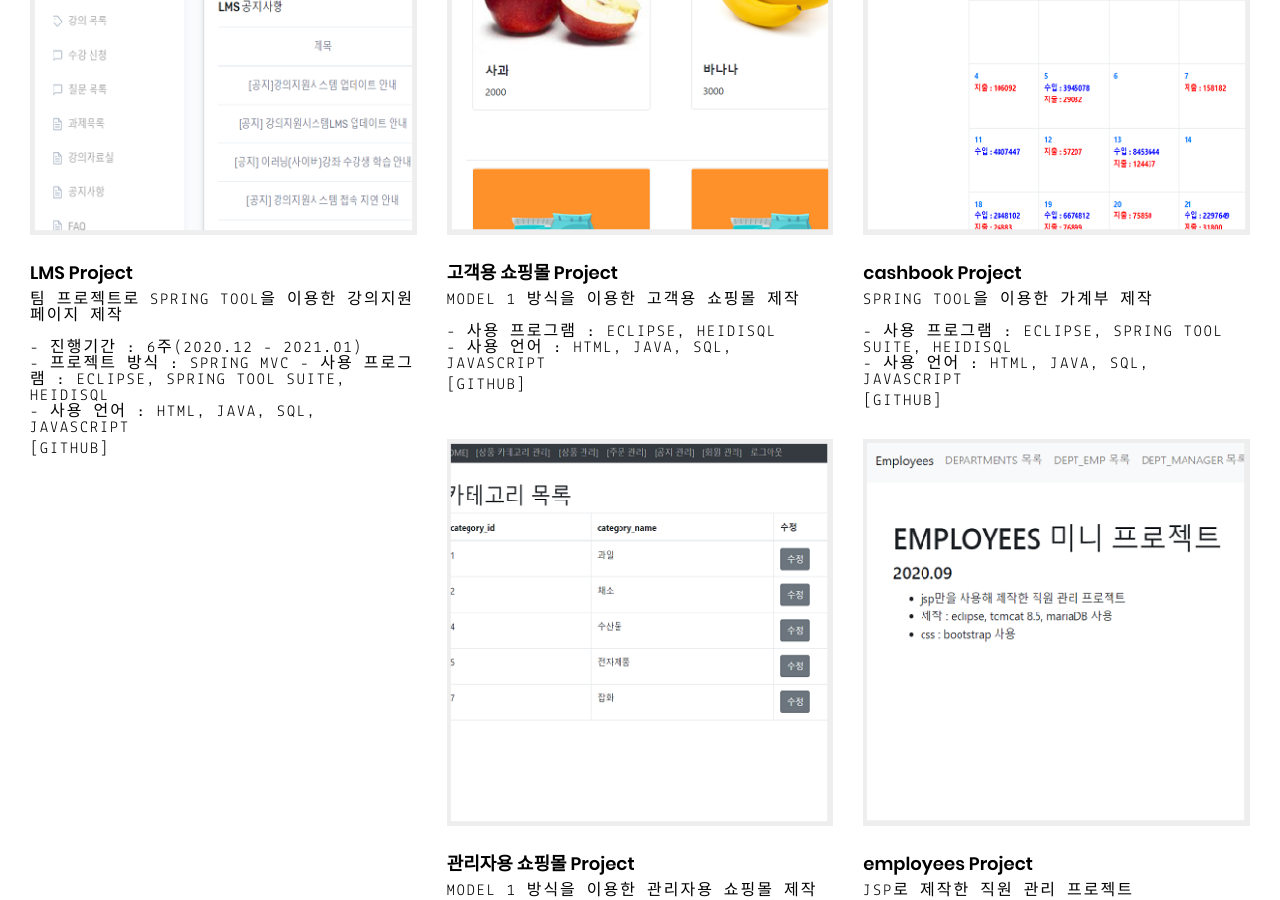
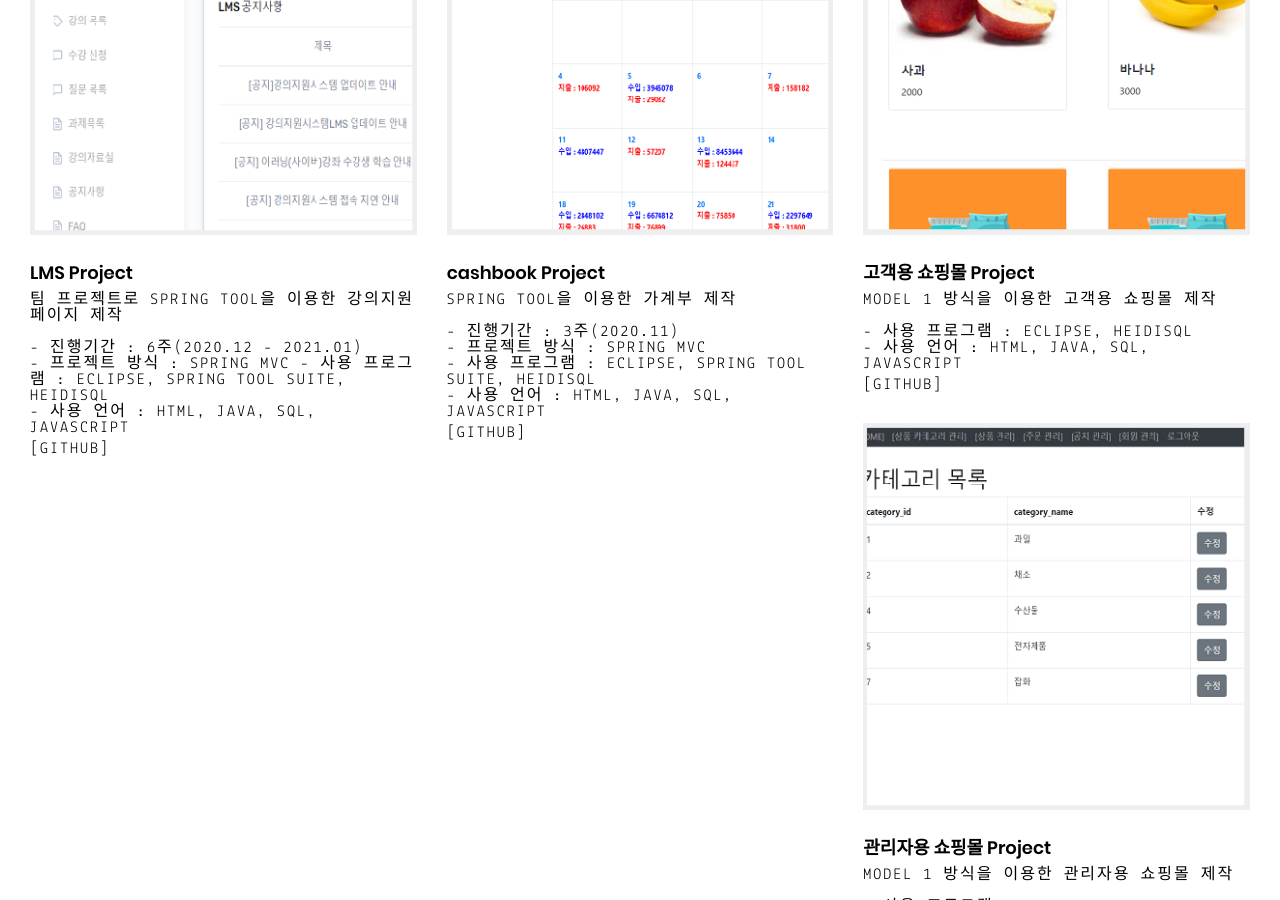
Before and after one commit to heairin1008/heairin1008.github.io, a Jekyll site: the page built from index.html, in a window 1280 px wide and 900 px high, scrolled down 1095 px. Built offline with Jekyll 4.4.1, drawn with Linux system fonts in a browser that asks for light colours.

Commit message:
Update and rename 2017-04-04-greenpineapple.md to 2017-04-02-greenpineapple.md

```diff
--- a/_posts/projects/2017-04-04-greenpineapple.md
+++ b/_posts/projects/2017-04-02-greenpineapple.md
@@ -10,6 +10,8 @@ project:
   title: "cashbook Project"
   type: "spring tool을 이용한 가계부 제작<br>
           <br>
+         - 진행기간 : 3주(2020.11)<br>
+         - 프로젝트 방식 : Spring MVC<br>
          - 사용 프로그램 : Eclipse, Spring Tool Suite, HeidiSQL<br>
          - 사용 언어 : HTML, Java, SQL, JavaScript"
   url: "https://github.com/heairin1008/cashbook"
```
